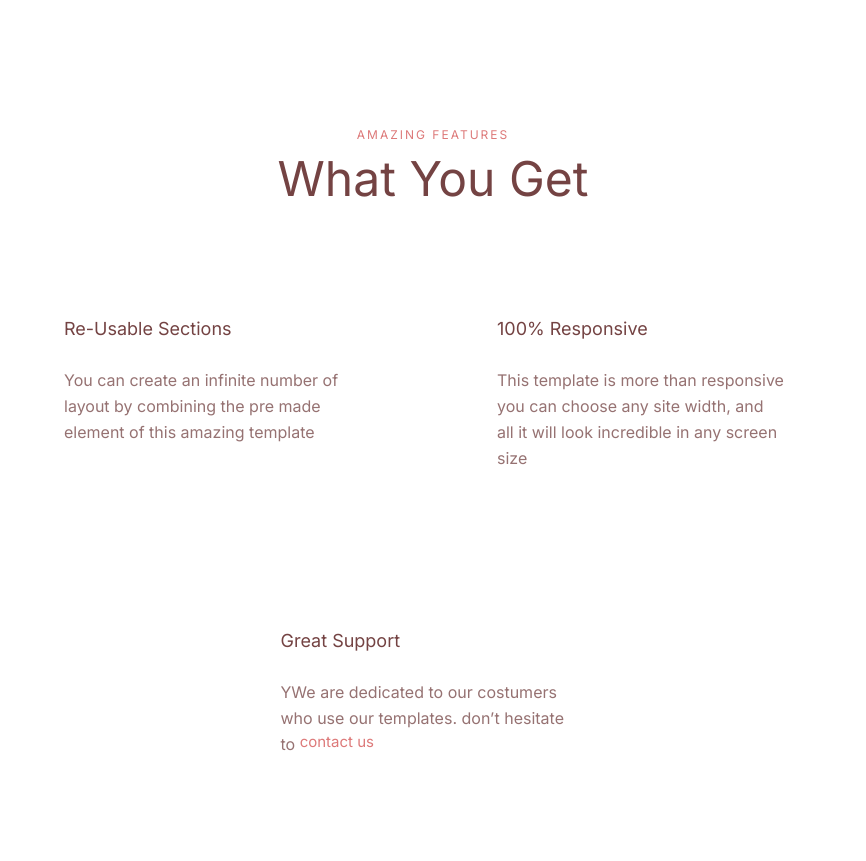
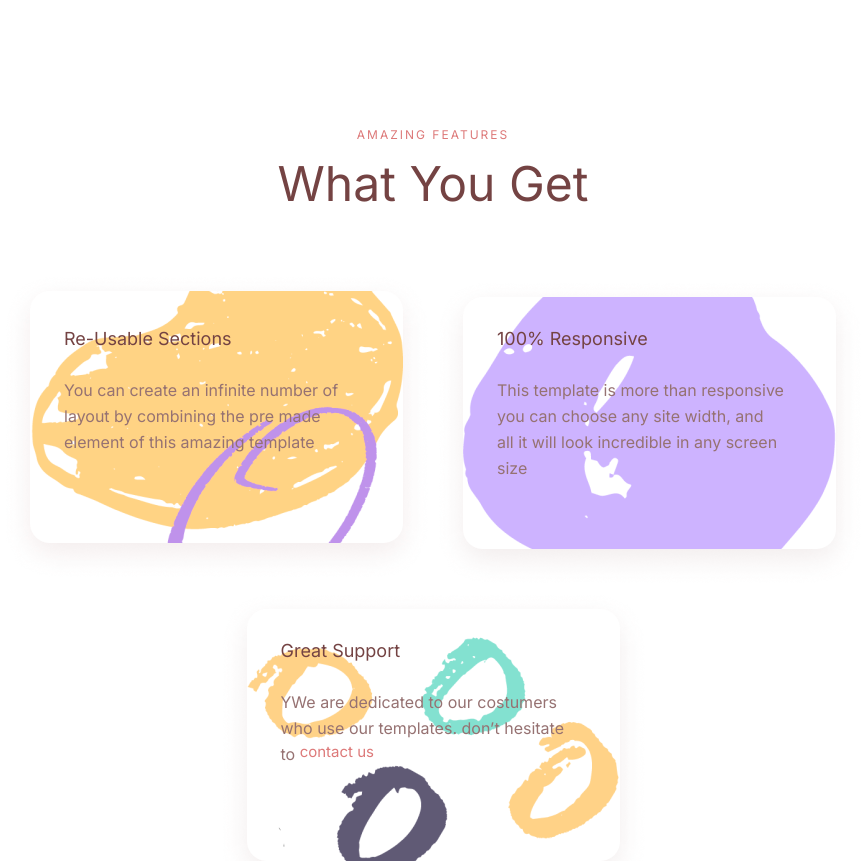
Before and after one commit to anakon73/Lunar, a website: page src/index.html in a window 1280 px wide. Shown: the part 4407-5268 px from the top of the page, without its empty margins (207-1073 px from the left). Drawn offline with nearby package versions, Linux system fonts and the light colour scheme; files that its build step writes are made by us from their sources.

Commit message:
Update index.html

```diff
--- a/src/index.html
+++ b/src/index.html
@@ -5,9 +5,9 @@
   <meta charset="UTF-8">
   <meta http-equiv="X-UA-Compatible" content="IE=edge">
   <meta name="viewport" content="width=device-width, initial-scale=1.0">
-  <link rel="stylesheet" href="./dist/output.css">
-  <link rel="stylesheet" href="./css/style.css">
-  <link rel="stylesheet" href="./src/input.css">
+  <link rel="stylesheet" href="/dist/output.css">
+  <link rel="stylesheet" href="/css/style.css">
+  <link rel="stylesheet" href="input.css">
   <title>Lunar</title>
 </head>
 
```
